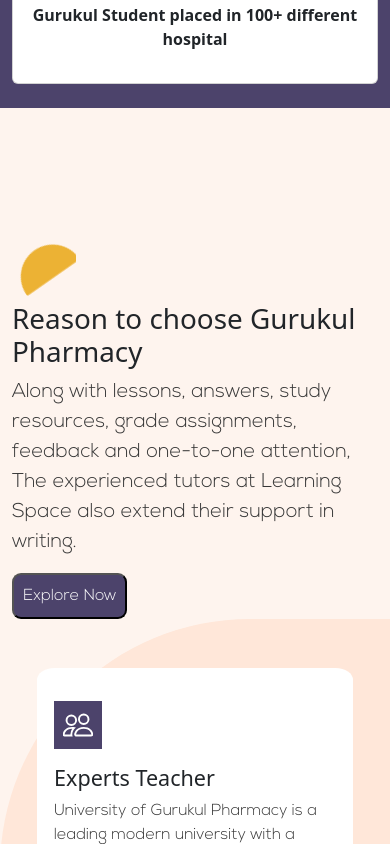
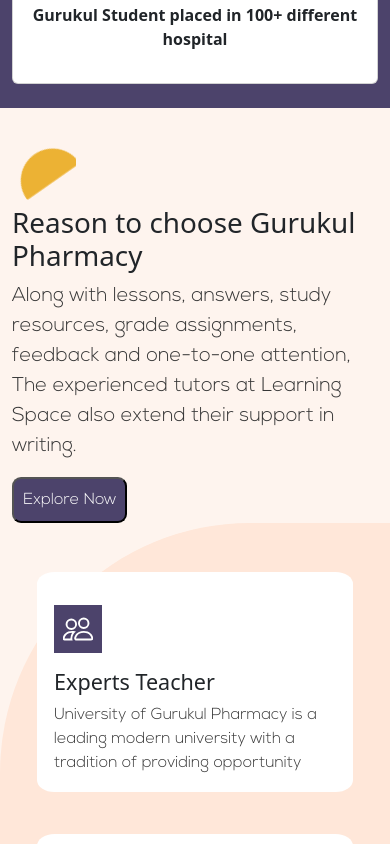
Before and after one commit to pradeep-chauhan/Pharmacy, a Next.js app: page / in a window 390 px wide. Shown: the part 2040-2884 px from the top of the page. Built offline with nearby package versions, Linux system fonts and the light colour scheme.

Commit message:
about us section spacing change

```diff
--- a/components/Info.jsx
+++ b/components/Info.jsx
@@ -9,8 +9,8 @@ function Info() {
       <section className="info section1  ">
         <div className="container">
           <div className="row">
-            <div className="col-12 col-sm-12 col-xs-12 col-md-5 col-lg-5 col-xl-5 mt-5">
-              <div className="mt-5">
+            <div className="col-12 col-sm-12 col-xs-12 col-md-5 col-lg-5 col-xl-5 ">
+              <div className="mt-5 info-top">
                 <Image src={Svg1} className="homepagesvg3" />
                 <h1>Reason to choose Gurukul Pharmacy</h1>
                 <p className="paragraph">Along with lessons, answers, study resources, grade assignments, feedback and one-to-one
--- a/design/mediaQuery.css
+++ b/design/mediaQuery.css
@@ -77,6 +77,9 @@
   .info-card{
     margin-top: 1.5rem;
   }
+  .info-top{
+    margin-top: 0% !important;
+  }
 }
 
 @media (max-width:580px) {
--- a/pages/index.js
+++ b/pages/index.js
@@ -28,8 +28,8 @@ export default function Home() {
       <Info />
 
       <Infrastructure />
-
-      {/* <Course />
+      <Course />
+      {/*
       <Eligibility />
       <Faculties />
       <Committees />
```
